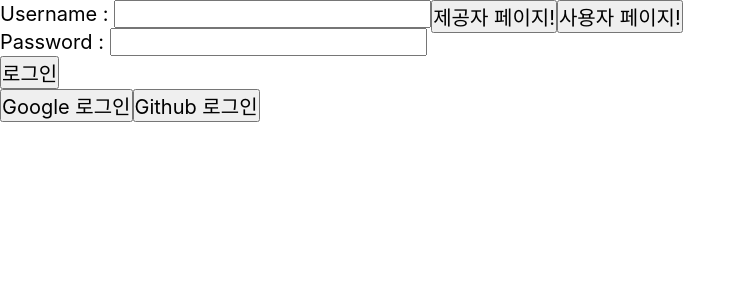
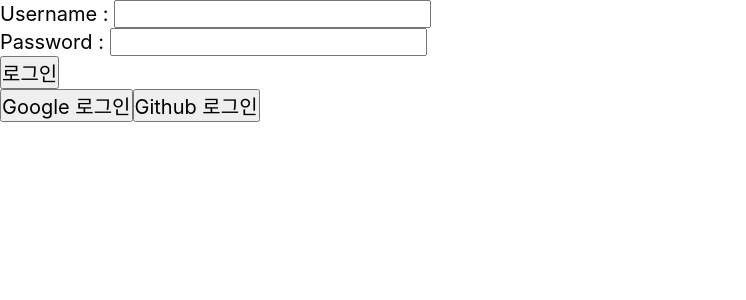
Before and after one commit to heyinssa/betti, a React (Create React App) app in the folder frontend/: page / in a window 1280 px wide. Shown: the top 300 px of the page, without its empty margins (0-746 px from the left). Built offline with nearby package versions, Linux system fonts and the light colour scheme.

Commit message:
Feat: App.tsx 충돌 수정

```diff
--- a/frontend/src/App.tsx
+++ b/frontend/src/App.tsx
@@ -1,13 +1,14 @@
 import { BrowserRouter as Router, Switch, Route, Link } from 'react-router-dom';
 import ProviderRoutes from './ProviderRoutes';
 import UserRoutes from './UserRoutes';
+// import { ContextProvider } from './contexts/Context';
 import './App.scss';
 import { LoginPage } from './pages';
 
+/*
 const Which = () => {
   return (
     <>
-      <LoginPage />
       <Link to="/pro">
         <button>제공자 페이지!</button>
       </Link>
@@ -17,12 +18,13 @@
     </>
   );
 };
+*/
 
 const App: React.FC = () => {
   return (
     <Router>
       <Switch>
-        <Route exact path="/" component={Which} />
+        <Route exact path="/" component={LoginPage} /> //로그인 페이지로 변경
         <Route exact path="/pro" component={ProviderRoutes} />
         <Route exact path="/use" component={UserRoutes} />
       </Switch>
```
